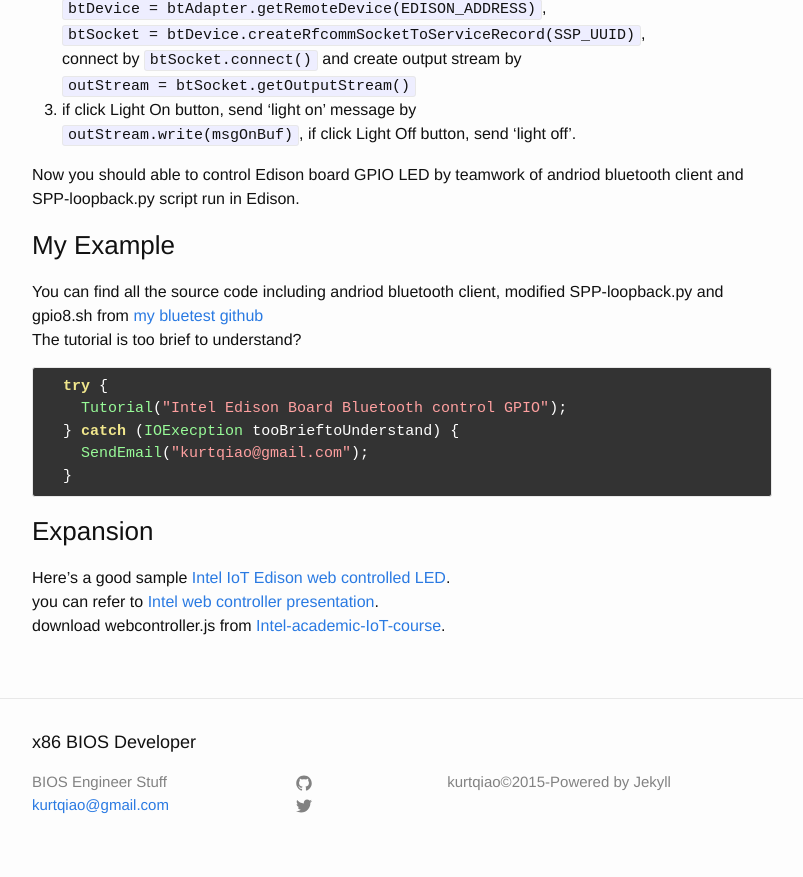
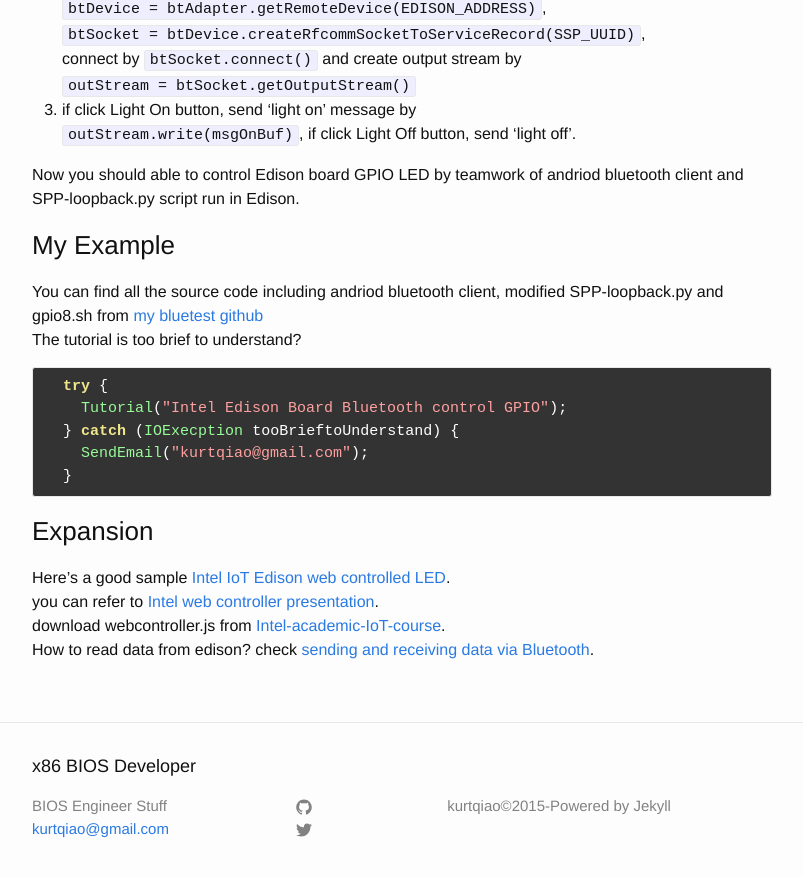
Before and after one commit to kurtqiao/kurtqiao.github.io, a Jekyll site: the page built from _posts/2015-06-29-Intel-Edison-Board-Bluetooth-control-GPIO.md, in a window 1280 px wide and 900 px high, scrolled down 5410 px. Shown: the top 877 px of the window, without its empty margins (238-1041 px from the left). Built offline with Jekyll 4.4.1, drawn with Linux system fonts in a browser that asks for light colours; comment, search, counter and statistics services are not loaded.

Commit message:
add sending and receiving data via bluetooth link

```diff
--- a/_posts/2015-06-29-Intel-Edison-Board-Bluetooth-control-GPIO.md
+++ b/_posts/2015-06-29-Intel-Edison-Board-Bluetooth-control-GPIO.md
@@ -172,6 +172,7 @@ The tutorial is too brief to understand?
 Here's a good sample [Intel IoT Edison web controlled LED][webcontrolLnk].
 you can refer to [Intel web controller presentation][webcontrolpstLnk].
 download webcontroller.js from [Intel-academic-IoT-course][webcontrollerjsLnk].
+How to read data from edison? check [sending and receiving data via Bluetooth][btThreadLnk].
 
 [emutexlabsLnk]:	http://www.emutexlabs.com/project/215-intel-edison-gpio-pin-multiplexing-guide
 [edisonarduinohgLnk]:  http://download.intel.com/support/edison/sb/edisonarduino_hg_331191007.pdf
```
Also changed, not shown: other parts of _posts/2015-06-29-Intel-Edison-Board-Bluetooth-control-GPIO.md (+1 -0 lines).
